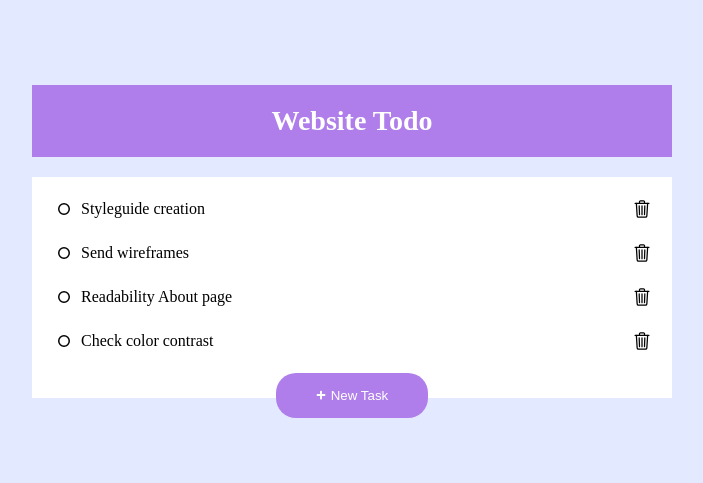
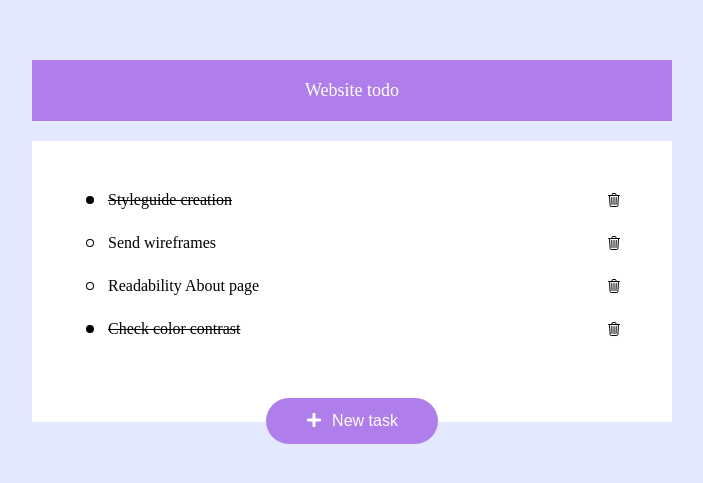
Before and after one commit to zaku86/new-todo-list, a React (Create React App) app: page / in a window 1280 px wide. Shown: the part 159-642 px from the top of the page, without its empty margins (288-991 px from the left). Built offline with nearby package versions, Linux system fonts and the light colour scheme.

Commit message:
delete use state

```diff
--- a/src/App.js
+++ b/src/App.jsx
@@ -1,11 +1,11 @@
+import TodoHeader from "./components/TodoHeader";
 import TodoBody from "./components/TodoBody";
-import TodoHeader from "./components/TodoHeader";
 import "./style.css";
 
 function App() {
   return (
     <div className="main-container">
-      <div className="container">
+      <div className="todo-container">
         <TodoHeader />
         <TodoBody />
       </div>
--- a/src/components/Button.jsx
+++ b/src/components/Button.jsx
@@ -1,15 +1,11 @@
 import { FaPlus } from "react-icons/fa";
 
-function Button({ Icon, text = "New Task" }) {
-  console.log(Icon);
+function Button() {
   return (
-    <button className="task-button">
-      {/* <FaPlus  /> */}
-      {Icon ? <Icon size={10} /> : <FaPlus size={10} />}
-      {/* {Icon && <Icon size={10} />} */}
-      <p>{text}</p>
+    <button className="plus-button">
+      <FaPlus />
+      <p>New task</p>
     </button>
   );
 }
-
 export default Button;
--- a/src/components/Todo.jsx
+++ b/src/components/Todo.jsx
@@ -1,16 +1,17 @@
+import { GoDot } from "react-icons/go";
 import { GoDotFill } from "react-icons/go";
 import { IoTrashOutline } from "react-icons/io5";
-import { GoDot } from "react-icons/go";
 
-function Todo({ text }) {
+function Todo({ data: { id, text, isCompleted } }) {
   return (
-    <div className="Todo-container">
-      {/* <GoDotFill /> */}
-      <div className="todo-div">
-        <GoDot size={24} />
-        <p>{text}</p>
+    <div className="todo">
+      <div>
+        {isCompleted ? <GoDotFill size={16} /> : <GoDot size={16} />}
+
+        <p style={{ textDecoration: isCompleted && "line-through" }}>{text}</p>
       </div>
-      <IoTrashOutline className="trash-icon" size={20} />
+
+      <IoTrashOutline className="trashcan" size={16} />
     </div>
   );
 }
--- a/src/components/TodoBody.jsx
+++ b/src/components/TodoBody.jsx
@@ -1,25 +1,23 @@
 import Todo from "./Todo";
 import Button from "./Button";
+import React, { useState } from "react";
 
 const data = [
-  "Styleguide creation",
-  "Send wireframes",
-  "Readability About page",
-  "Check color contrast",
+  { id: 1, text: "Styleguide creation", isCompleted: true },
+  { id: 2, text: "Send wireframes", isCompleted: false },
+  { id: 3, text: "Readability About page", isCompleted: false },
+  { id: 4, text: " Check color contrast", isCompleted: true },
 ];
 
 function TodoBody() {
   return (
-    <div className="todoBody">
-      <div className="todos">
-        {data.map((el, i) => (
-          <Todo text={el} key={i} />
-        ))}
+    <div className="todo-body">
+      <div>
+        {data.map((el) => {
+          return <Todo key={el.id} data={el} />;
+        })}
       </div>
-
-      <div className="button-div">
-        <Button />
-      </div>
+      <Button />
     </div>
   );
 }
--- a/src/components/TodoHeader.jsx
+++ b/src/components/TodoHeader.jsx
@@ -1,9 +1,7 @@
-import Button from "./Button";
-
 function TodoHeader() {
   return (
     <div className="header">
-      <h1>Website Todo</h1>
+      <p>Website todo</p>
     </div>
   );
 }
--- a/src/index.js
+++ b/src/index.js
@@ -2,5 +2,5 @@ import React from "react";
 import ReactDom from "react-dom/client";
 import App from "./App";
 
-const rootEl = document.getElementById("root");
-ReactDom.createRoot(rootEl).render(<App />);
+const RootEl = document.getElementById("root");
+ReactDom.createRoot(RootEl).render(<App />);
--- a/src/style.css
+++ b/src/style.css
@@ -1,80 +1,85 @@
 * {
+  margin: 0;
   padding: 0;
-  margin: 0;
   box-sizing: border-box;
 }
 body {
   background-color: #e3e9ff;
 }
 .main-container {
+  display: flex;
+  flex-direction: column;
+  width: 100%;
   height: 100vh;
-  display: flex;
   justify-content: center;
   align-items: center;
 }
-.container {
+.todo-container {
+  display: flex;
+  flex-direction: column;
   width: 50%;
+  gap: 20px;
 }
 .header {
   background-color: #af7eea;
-  margin-bottom: 20px;
-  text-align: center;
+  color: white;
   padding: 20px;
-  border: none;
-  color: white;
-  font-size: 14px;
+  display: flex;
+  align-content: center;
+  justify-content: center;
+  font-size: 18px;
 }
-.todoBody {
+.todo-body {
+  background-color: white;
+  padding: 20px;
+  align-items: center;
   display: flex;
   flex-direction: column;
-  background-color: white;
+  gap: 30px;
+}
+.todo-body > div {
+  width: 100%;
   padding: 20px;
-  gap: 20px;
-}
-.todos {
   display: flex;
   flex-direction: column;
-  gap: 20px;
-  max-height: 60vh;
+  gap: 5px;
+  max-height: 55vh;
   overflow: auto;
 }
-
-.Todo-container {
+.todo {
   display: flex;
   justify-content: space-between;
   align-items: center;
+  padding: 10px;
 }
-.todo-div {
+
+.todo:hover {
+  background-color: lightgrey;
+}
+.todo > div {
   display: flex;
   align-items: center;
-  gap: 5px;
+  gap: 10px;
   cursor: pointer;
 }
-.trash-icon {
+.plus-button {
+  background-color: #af7eea;
+  color: white;
+  border: none;
+  padding: 14px 40px;
+  border-radius: 25px;
+  font-size: 16px;
+  display: flex;
+  flex-direction: row;
+  gap: 10px;
+  margin-bottom: -42px;
   cursor: pointer;
 }
-.button-div {
-  display: flex;
-  justify-content: center;
-  align-items: center;
-  margin-bottom: -40px;
-  gap: 10px;
-}
-.task-button {
-  display: flex;
-  justify-content: center;
-  align-items: center;
-  gap: 5px;
-  padding: 15px 40px;
-  color: white;
-  background-color: #af7eea;
-  border: none;
-  border-radius: 20px;
+.trashcan {
   cursor: pointer;
 }
-
-@media screen and (max-width: 600px) {
-  .container {
+@media screen and (max-width: 500px) {
+  .todo-container {
     width: 80%;
   }
 }
```
Also changed, not shown: 1 other file (tests, documents, lock files or other folders).
